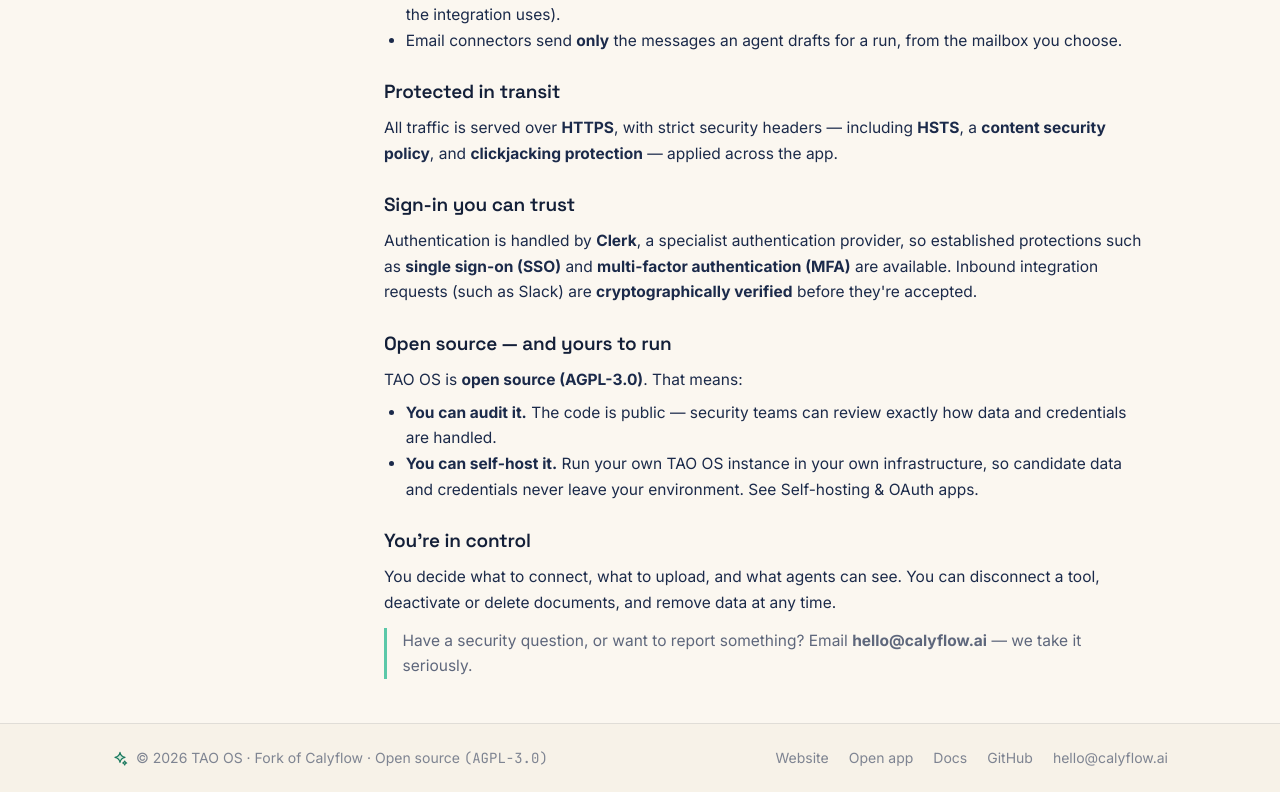
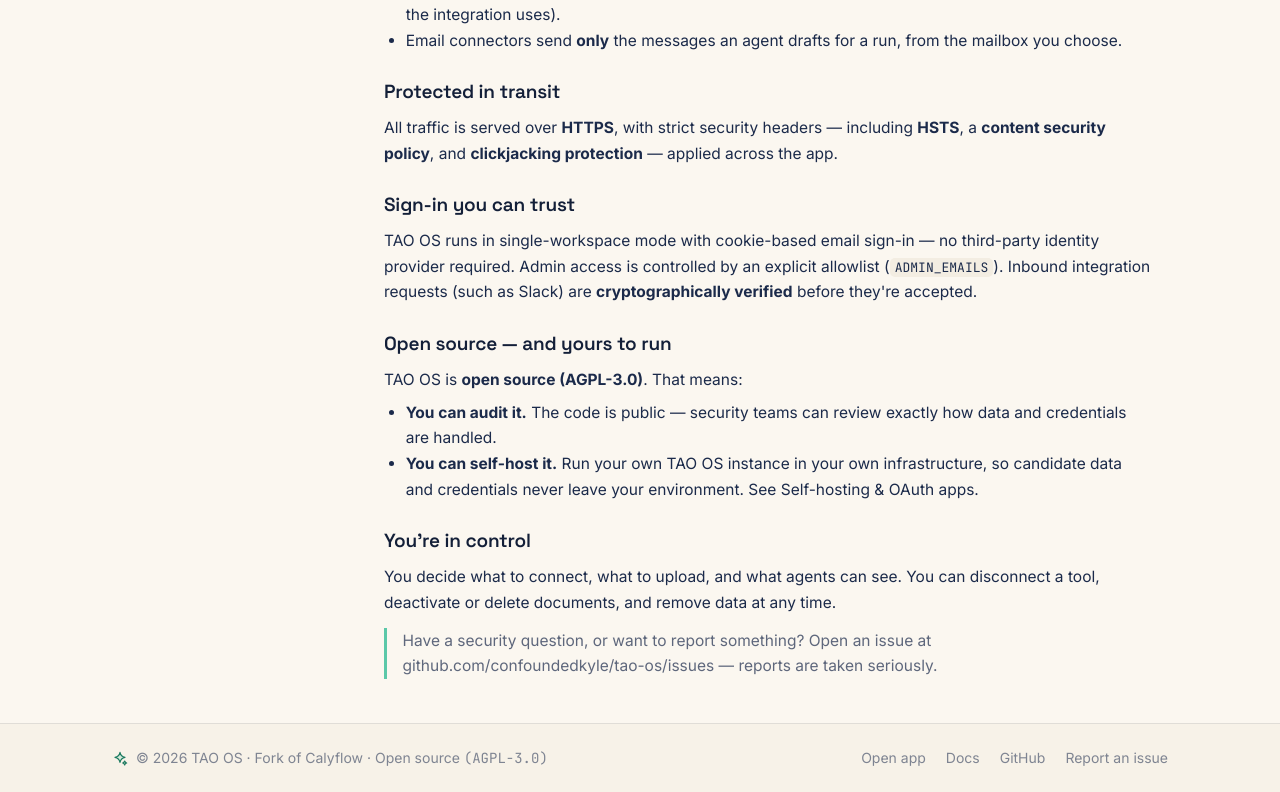
Before and after one commit to confoundedkyle/tao-os, a Next.js app: page /docs/security in a window 1280 px wide. Shown: the part 991-1783 px from the top of the page. Built offline with nearby package versions, Linux system fonts and the light colour scheme.

Commit message:
Docs truth pass: footer links, security page contact and auth description

```diff
--- a/app/docs/layout.tsx
+++ b/app/docs/layout.tsx
@@ -61,12 +61,6 @@
             </span>
           </div>
           <nav className="flex flex-wrap items-center gap-x-5 gap-y-2">
-            <a
-              href="https://calyflow.ai"
-              className="transition hover:text-mint-700"
-            >
-              Website
-            </a>
             <Link href="/" className="transition hover:text-mint-700">
               Open app
             </Link>
@@ -82,12 +76,15 @@
               GitHub
             </a>
             <a
-              href="mailto:hello@calyflow.ai"
+              href="https://github.com/confoundedkyle/tao-os/issues"
+              target="_blank"
+              rel="noopener noreferrer"
               className="transition hover:text-mint-700"
             >
-              hello@calyflow.ai
+              Report an issue
             </a>
           </nav>
+
         </div>
       </footer>
     </div>
--- a/app/docs/security/page.tsx
+++ b/app/docs/security/page.tsx
@@ -58,9 +58,9 @@
 
 ## Sign-in you can trust
 
-Authentication is handled by **Clerk**, a specialist authentication provider, so
-established protections such as **single sign-on (SSO)** and **multi-factor
-authentication (MFA)** are available. Inbound integration requests (such as
+TAO OS runs in single-workspace mode with cookie-based email sign-in — no
+third-party identity provider required. Admin access is controlled by an
+explicit allowlist (\`ADMIN_EMAILS\`). Inbound integration requests (such as
 Slack) are **cryptographically verified** before they're accepted.
 
 ## Open source — and yours to run
@@ -78,8 +78,9 @@
 You decide what to connect, what to upload, and what agents can see. You can
 disconnect a tool, deactivate or delete documents, and remove data at any time.
 
-> Have a security question, or want to report something? Email
-> **hello@calyflow.ai** — we take it seriously.
+> Have a security question, or want to report something? Open an issue at
+> [github.com/confoundedkyle/tao-os/issues](https://github.com/confoundedkyle/tao-os/issues)
+> — reports are taken seriously.
 `;
 
 export default function SecurityPage() {
--- a/package.json
+++ b/package.json
@@ -29,6 +29,7 @@
     "@ai-sdk/groq": "^3.0.39",
     "@ai-sdk/mistral": "^3.0.37",
     "@ai-sdk/openai": "^3.0.69",
+    "@ai-sdk/openai-compatible": "^3.0.5",
     "@ai-sdk/xai": "^3.0.93",
     "@clerk/nextjs": "^7.5.0",
     "@supabase/supabase-js": "^2.108.1",
```
Also changed, not shown: 1 other file (tests, documents, lock files or other folders).
